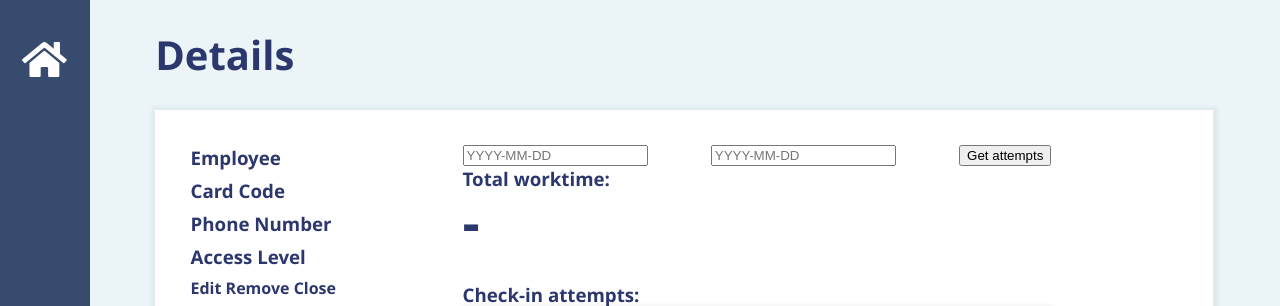
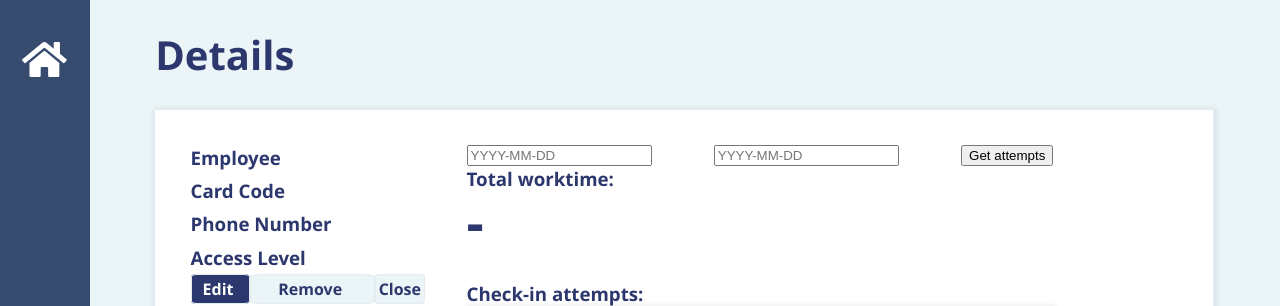
Before and after one commit to callmeFilip/Access_Control_System, a Django app: page /employee/1/ in a window 1280 px wide. Shown: the top 306 px of the page. Run offline with Django 4.2, Linux system fonts and the light colour scheme; data that the repository does not hold is empty.

Commit message:
[Temp]  Improved styles

```diff
--- a/Statistics_Server/Acess_Control_System/user_interface/static/user_interface/main.css
+++ b/Statistics_Server/Acess_Control_System/user_interface/static/user_interface/main.css
@@ -52,7 +52,6 @@ table.employees_table td {
 }
 
 a:link {
-  color: #2c376d;
   text-decoration: none;
 }
 
@@ -111,3 +110,62 @@ a:visited {
 #hours-min-text {
   font-size: 14pt;
 }
+
+.edit-btn {
+  padding-left: 4%;
+  padding-right: 4%;
+  padding-top: 1%;
+  padding-bottom: 1%;
+  background-color: #2c376d;
+  color: white;
+  border: 1px solid #e3edf0;
+  text-align: center;
+  border-radius: 10%;
+}
+
+.edit-btn:visited {
+  color: white;
+}
+
+.edit-btn:hover {
+  color: #2c376d;
+  background-color: #ebf5f8;
+  border: 1px solid #2c376d;
+}
+
+.remove-btn {
+  padding-left: 10%;
+  padding-right: 10%;
+  padding-top: 1%;
+  padding-bottom: 1%;
+  color: #2c376d;
+  background-color: #ebf5f8;
+  border: 1px solid #e3edf0;
+  border-radius: 10%;
+}
+
+.remove-btn:visited {
+  color: #2c376d;
+}
+
+.remove-btn:hover {
+  background-color: crimson;
+  color: white;
+}
+
+.close-btn {
+  padding: 1%;
+  color: #2c376d;
+  background-color: #ebf5f8;
+  border: 1px solid #e3edf0;
+  border-radius: 10%;
+}
+
+.close-btn:visited {
+  color: #2c376d;
+}
+
+.close-btn:hover {
+  background-color: #2c376d;
+  color: white;
+}
--- a/Statistics_Server/Acess_Control_System/user_interface/templates/user_interface/employee.html
+++ b/Statistics_Server/Acess_Control_System/user_interface/templates/user_interface/employee.html
@@ -24,6 +24,7 @@
     </a>
     <a class="close-btn" href="{% url 'home-page' %}">Close</a>
   </div>
+
   <div id="employee-worktime">
     <form method="post">
       {% csrf_token %}{{ date_form }}
--- a/Statistics_Server/Acess_Control_System/user_interface/views.py
+++ b/Statistics_Server/Acess_Control_System/user_interface/views.py
@@ -53,9 +53,10 @@ def EmployeeDetailView(request, pk):
             # get only the successful checks in a list
             successful_attempts = check_attempts.filter(status_code=1) # 1 - success
 
+
+            # calculate worktime
             if len(successful_attempts) >= 2:
                 work_time = (successful_attempts[1].time - successful_attempts[0].time)
-
                 if (len(successful_attempts) % 2) is True:
                     for i in range(2, len(successful_attempts), 2):
                         work_time += (successful_attempts[i+1].time - successful_attempts[i].time)
@@ -64,7 +65,13 @@ def EmployeeDetailView(request, pk):
                         work_time += (successful_attempts[i+1].time - successful_attempts[i].time)
 
                 context['work_time_hours'] = math.floor(work_time.total_seconds() / 3600)
-                context['work_time_minutes'] = math.floor((work_time.total_seconds() / 60) - (context['work_time_hours'] * 60))
+                work_time_minutes = math.floor((work_time.total_seconds() / 60) - (context['work_time_hours'] * 60))
+
+                # format minutes
+                if work_time_minutes < 10:
+                    context['work_time_minutes'] = '0' + str(work_time_minutes)
+                else:
+                    context['work_time_minutes'] = work_time_minutes
     else:
         date_form = DatesForm()
 
```
Also changed, not shown: Statistics_Server/Acess_Control_System/user_interface/templates/user_interface/card_form.html (line endings or trailing spaces), Statistics_Server/Acess_Control_System/user_interface/templates/user_interface/home.html (line endings or trailing spaces).
